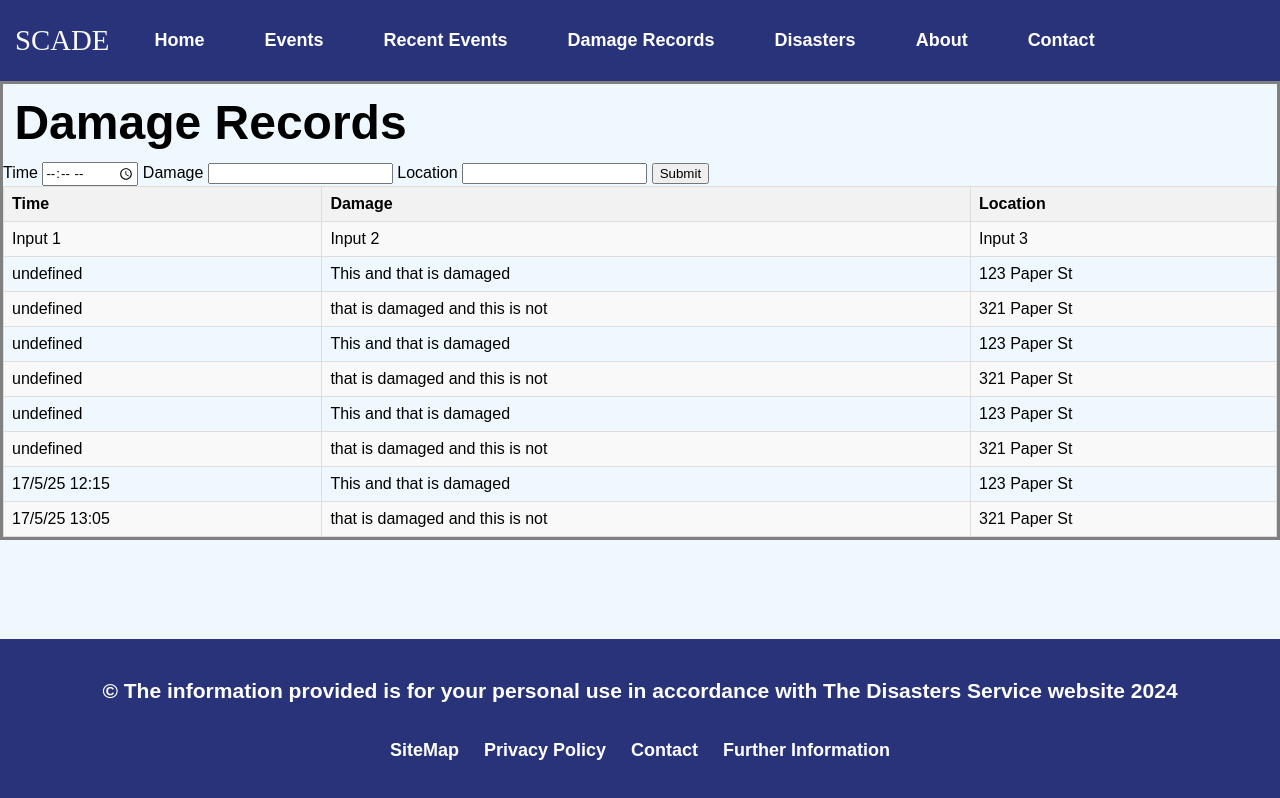
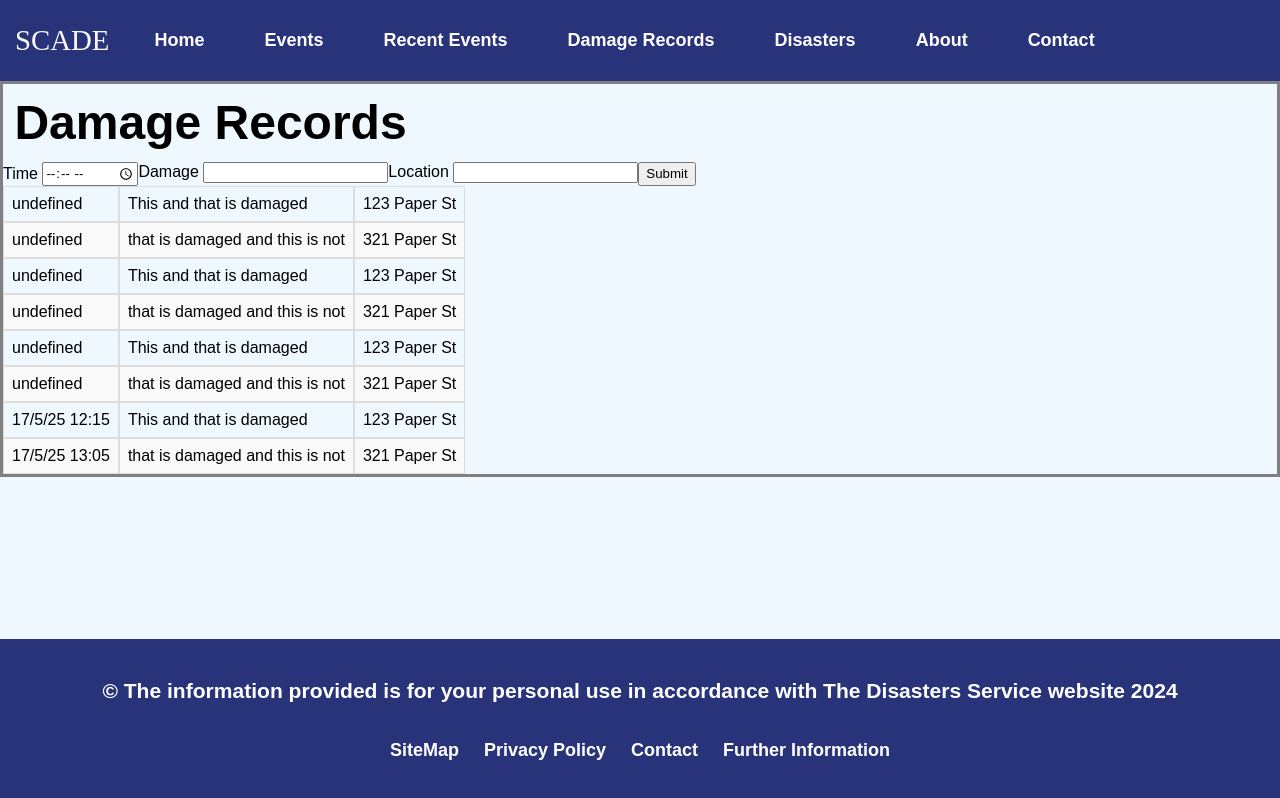
Before and after one commit to BIT-Studio-3/group-project-25-1-scade, a SvelteKit app: page /damage in a window 1280 px wide. Built offline with nearby package versions, Linux system fonts and the light colour scheme.

Commit message:
removed table ankertag

```diff
--- a/src/routes/(app)/damage/+page.svelte
+++ b/src/routes/(app)/damage/+page.svelte
@@ -11,7 +11,8 @@
   <div class="top-of-body">
     <h2><Header headingTitle="Damage Records" /></h2>
 
-    <form method="POST" action="?/report">
+
+    <form method="POST" action="?/report" class="damge-form">
       <label>
           Time
       <input name="time" type="time">
@@ -32,22 +33,6 @@
       <button formaction="?/report">Submit</button>
       </form>
 
-    <table>
-      <thead>
-        <tr>
-          <th>Time</th>
-          <th>Damage</th>
-          <th>Location</th>
-
-        </tr>
-        <tr>
-          <td>Input 1</td>
-          <td>Input 2</td>
-          <td>Input 3</td>
-
-        </tr>
-      </thead>
-      <tbody>
       {#each damages as { damage, location, time}}
       <tr>
         <td>{time}</td>
@@ -56,10 +41,6 @@
 
       </tr>
     {/each}
-      </tbody>
-    </table>
-
-  </div>
 </body>
 
 <style>
@@ -94,4 +75,10 @@
     background-color: #f9f9f9;
   }
 
+  .damge-form{
+    width: 100%;
+
+    display: flex;
+    align-content: center;
+  }
 </style>
```
Also changed, not shown: src/lib/DamageCard.svelte (+12 -0 lines). Lines whose indentation alone changed are shown as unchanged.
